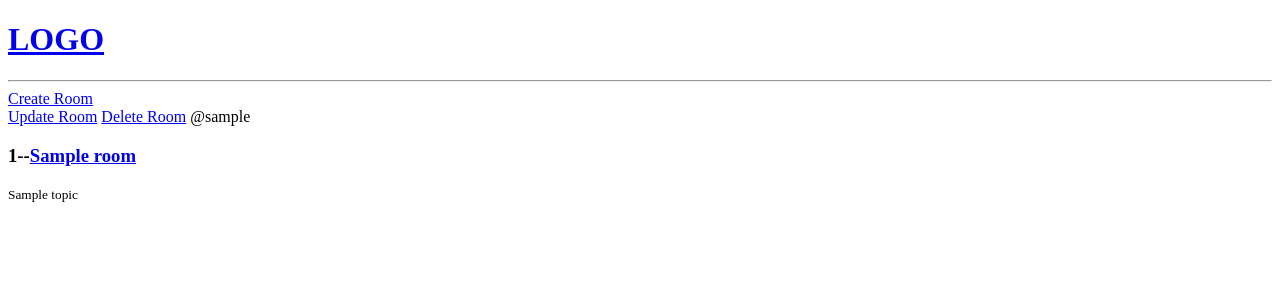
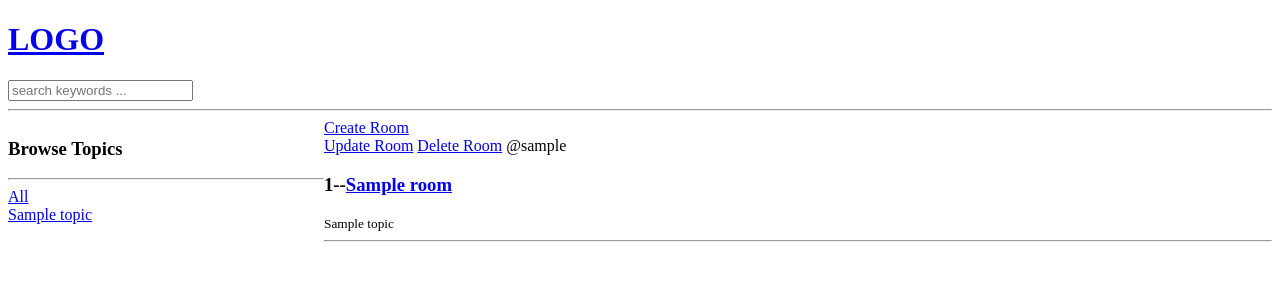
Before and after one commit to partimecoderlin/django_exericise, a Django app: page / in a window 1280 px wide. Shown: the top 300 px of the page. Run offline with Django 4.2, Linux system fonts and the light colour scheme; tables that the repository leaves empty hold one stand-in row (values such as "Sample post").

Commit message:
crud operation add
create room filter and search function

```diff
--- a/base/templates/base/home.html
+++ b/base/templates/base/home.html
@@ -1,16 +1,41 @@
-{% extends 'main.html' %}
-{% block content %}
+{% extends 'main.html' %} {% block content %}
+<style>
+  .home-container {
+    display: grid;
+    grid-template-columns: 1fr 3fr;
+  }
+</style>
+
+<div class="home-container">
+  <div>
+    <h3>Browse Topics</h3>
+    <hr />
+    <div>
+      <a href="{% url 'home' %}">All</a>
+    </div>
+    {% for topic in topics %}
+    <div>
+      <a href="{% url 'home' %}?q={{topic.name}}">{{topic.name}}</a>
+    </div>
+    {% endfor %}
+  </div>
+
   <div>
     <a href="{% url 'create_room'  %}">Create Room</a>
+    <div>
       {% for room in rooms %}
       <div>
         <a href="{% url 'update_room' room.id %}">Update Room</a>
         <a href="{% url 'delete_room' room.id %}">Delete Room</a>
         <span>@{{room.host}}</span>
-            <h3>{{room.id}}--<a href="{% url 'room' room.id %}">{{room.name}}</a></h3>
+        <h3>
+          {{room.id}}--<a href="{% url 'room' room.id %}">{{room.name}}</a>
+        </h3>
         <small>{{room.topic.name}}</small>
+        <hr />
       </div>
       {% endfor %}
     </div>
-
+  </div>
+</div>
 {% endblock %}
--- a/base/views.py
+++ b/base/views.py
@@ -1,4 +1,5 @@
 from django.shortcuts import render, redirect
+from django.db.models import Q
 from .forms import RoomForm
 from . import models
 
@@ -6,8 +7,15 @@ from . import models
 
 
 def home(request):
-    rooms = models.Room.objects.all()
-    context = {'rooms': rooms}
+    q = request.GET.get('q')
+    if q is None:
+        q = ''
+    rooms = models.Room.objects.filter(
+        Q(topic__name__icontains=q) | Q(name__icontains=q)
+        | Q(description__icontains=q))
+    topics = models.Topic.objects.all()
+
+    context = {'rooms': rooms, 'topics': topics}
     return render(request, 'base/home.html', context)
 
 
--- a/templates/navbar.html
+++ b/templates/navbar.html
@@ -1,5 +1,7 @@
 <a href="/">
   <h1>LOGO</h1>
 </a>
-
+<form action="{% url 'home' %}">
+  <input type="text" name="q" placeholder="search keywords ..." />
+</form>
 <hr />
```
Lines whose indentation alone changed are shown as unchanged.
